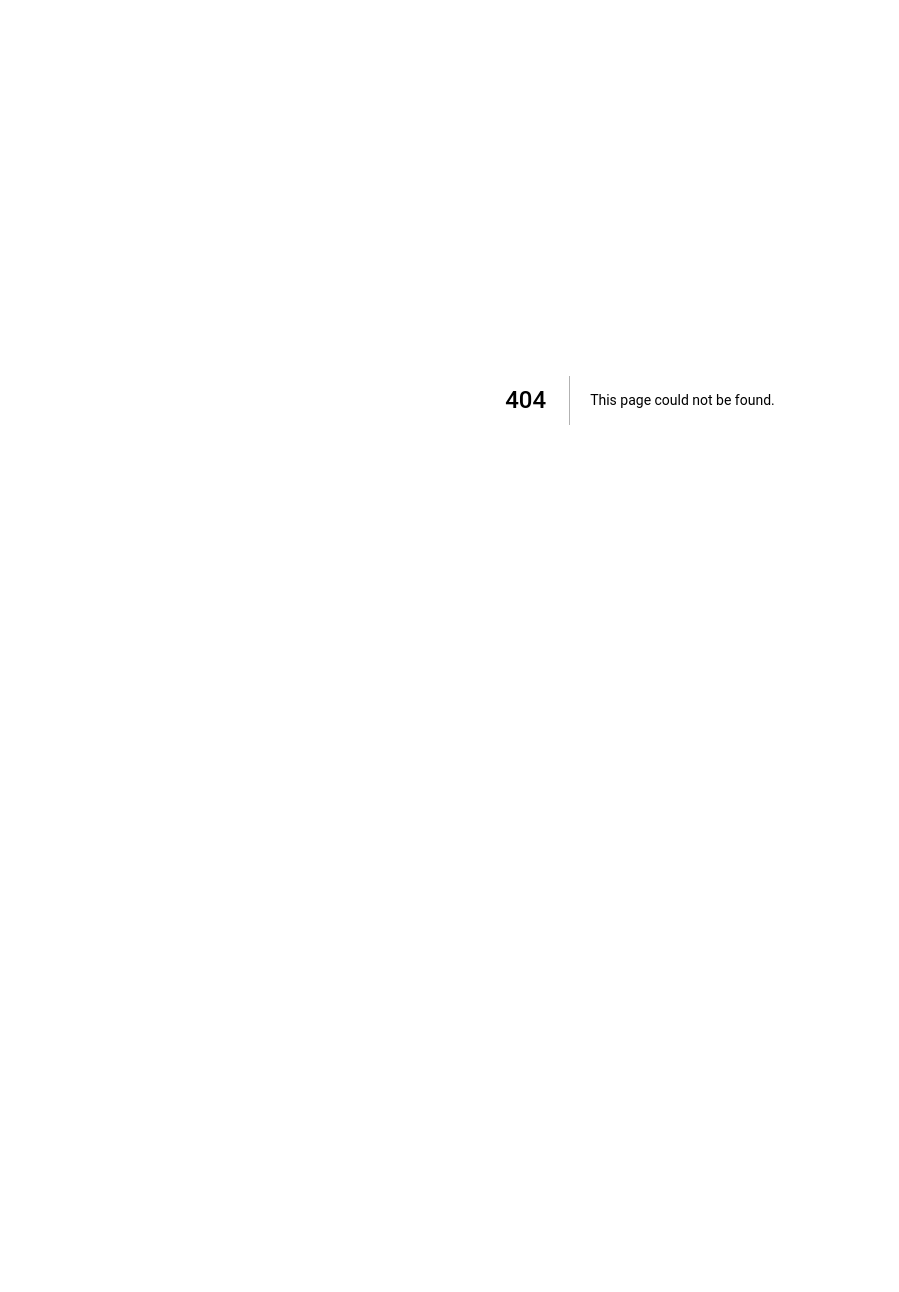
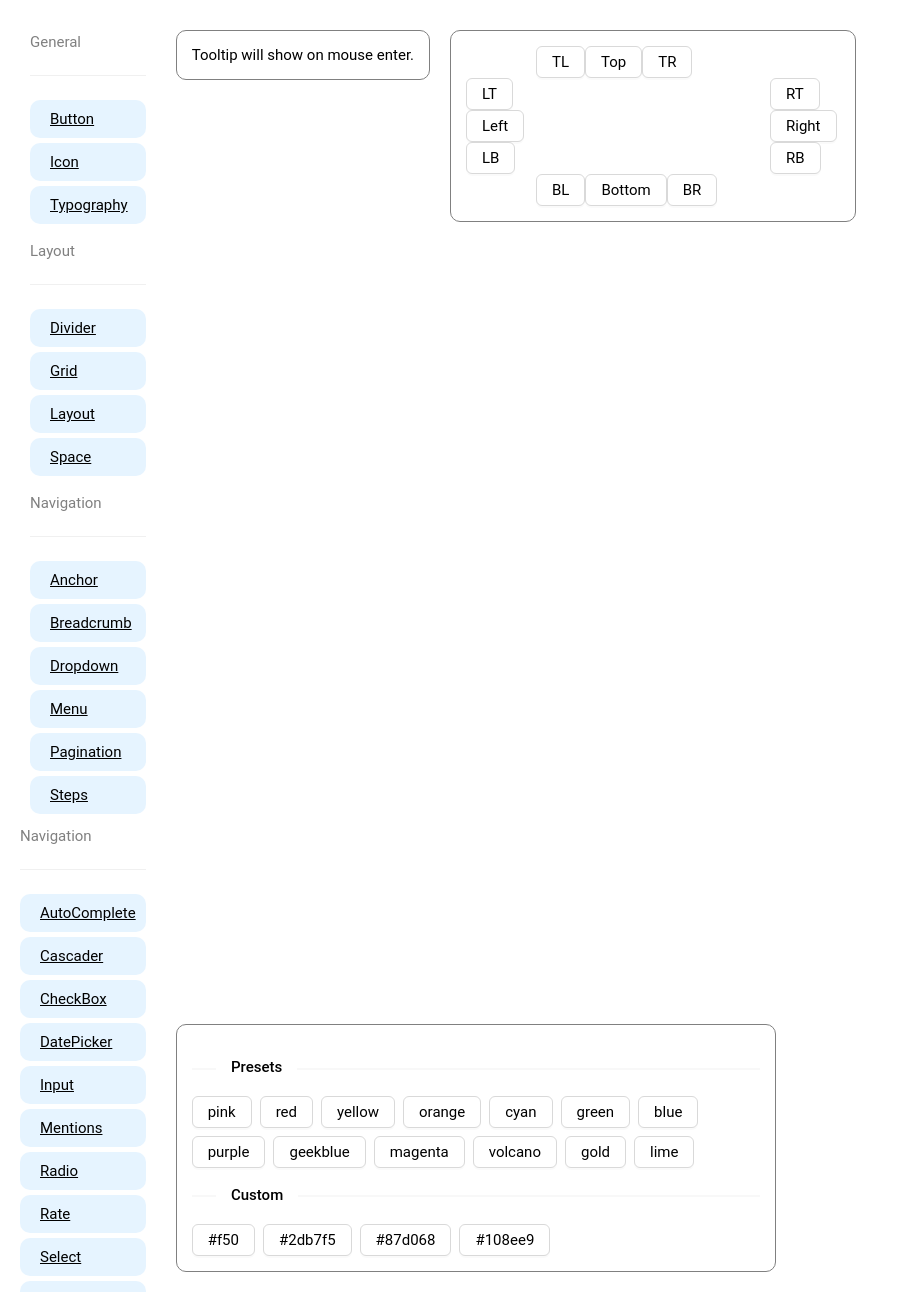
Before and after one commit to Pallab6Sense/AntD-Components, a Next.js app: page /tooltip in a window 1280 px wide. Before the commit this address had no page. Shown: the top 1292 px of the page, without its empty margins (0-899 px from the left). Before the commit the page ends 800 px from the top, so only its background shows below. Built offline with nearby package versions, Linux system fonts and the light colour scheme.

Commit message:
Tooltip done 4:25 PM

```diff
--- a/Components/Navigation.js
+++ b/Components/Navigation.js
@@ -149,6 +149,9 @@ const Navigation = () => {
             <li>
               <Link href="/timeline">Timeline</Link>
             </li>
+            <li>
+              <Link href="/tooltip">Tooltip</Link>
+            </li>
 
           </div>
         </ul>
--- /dev/null
+++ b/pages/tooltip.js
@@ -0,0 +1,127 @@
+import Navigation from '@/Components/Navigation';
+import { Tooltip, Button, Divider, Space } from 'antd';
+const text = <span style={{ color: 'white' }}>Pallab Majumdar</span>;
+const buttonWidth = 70;
+
+const colors = [
+  'pink',
+  'red',
+  'yellow',
+  'orange',
+  'cyan',
+  'green',
+  'blue',
+  'purple',
+  'geekblue',
+  'magenta',
+  'volcano',
+  'gold',
+  'lime',
+];
+const customColors = ['#f50', '#2db7f5', '#87d068', '#108ee9'];
+const Tool_tip = () => {
+  return (
+    <>
+      <div className="container">
+        <Navigation></Navigation>
+
+        <div className="tooltipContainer">
+          <div className="tooltipExample1">
+            <Tooltip title="Pallab Majumdar">
+              <span>Tooltip will show on mouse enter.</span>
+            </Tooltip>
+          </div>
+
+          <div className="tooltipExample2">
+            <div
+              style={{
+                marginLeft: buttonWidth,
+                whiteSpace: 'nowrap',
+              }}
+            >
+              <Tooltip placement="topLeft" title={text}>
+                <Button>TL</Button>
+              </Tooltip>
+              <Tooltip placement="top" title={text}>
+                <Button>Top</Button>
+              </Tooltip>
+              <Tooltip placement="topRight" title={text}>
+                <Button>TR</Button>
+              </Tooltip>
+            </div>
+            <div
+              style={{
+                width: buttonWidth,
+                float: 'left',
+              }}
+            >
+              <Tooltip placement="leftTop" title={text}>
+                <Button>LT</Button>
+              </Tooltip>
+              <Tooltip placement="left" title={text}>
+                <Button>Left</Button>
+              </Tooltip>
+              <Tooltip placement="leftBottom" title={text}>
+                <Button>LB</Button>
+              </Tooltip>
+            </div>
+            <div
+              style={{
+                width: buttonWidth,
+                marginLeft: buttonWidth * 4 + 24,
+              }}
+            >
+              <Tooltip placement="rightTop" title={text}>
+                <Button>RT</Button>
+              </Tooltip>
+              <Tooltip placement="right" title={text}>
+                <Button>Right</Button>
+              </Tooltip>
+              <Tooltip placement="rightBottom" title={text}>
+                <Button>RB</Button>
+              </Tooltip>
+            </div>
+            <div
+              style={{
+                marginLeft: buttonWidth,
+                clear: 'both',
+                whiteSpace: 'nowrap',
+              }}
+            >
+              <Tooltip placement="bottomLeft" title={text}>
+                <Button>BL</Button>
+              </Tooltip>
+              <Tooltip placement="bottom" title={text}>
+                <Button>Bottom</Button>
+              </Tooltip>
+              <Tooltip placement="bottomRight" title={text}>
+                <Button>BR</Button>
+              </Tooltip>
+            </div>
+          </div>
+
+          <div className="tooltipExample3">
+            <Divider orientation="left">Presets</Divider>
+            <Space wrap>
+              {colors.map((color) => (
+                <Tooltip title="prompt text" color={color} key={color}>
+                  <Button>{color}</Button>
+                </Tooltip>
+              ))}
+            </Space>
+            <Divider orientation="left">Custom</Divider>
+            <Space wrap>
+              {customColors.map((color) => (
+                <Tooltip title="prompt text" color={color} key={color}>
+                  <Button>{color}</Button>
+                </Tooltip>
+              ))}
+            </Space>
+          </div>
+        </div>
+      </div>
+    </>
+  );
+};
+
+export default Tool_tip;
--- a/styles/globals.scss
+++ b/styles/globals.scss
@@ -772,3 +772,18 @@ li {
   @include divStyle()
 
 }
+
+.tooltipContainer{
+  @include componentContainer()
+
+}
+
+.tooltipExample1,
+.tooltipExample2,
+.tooltipExample3{
+  @include divStyle()
+
+}
+.tooltipExample3{
+  width: 600px;
+}
```
